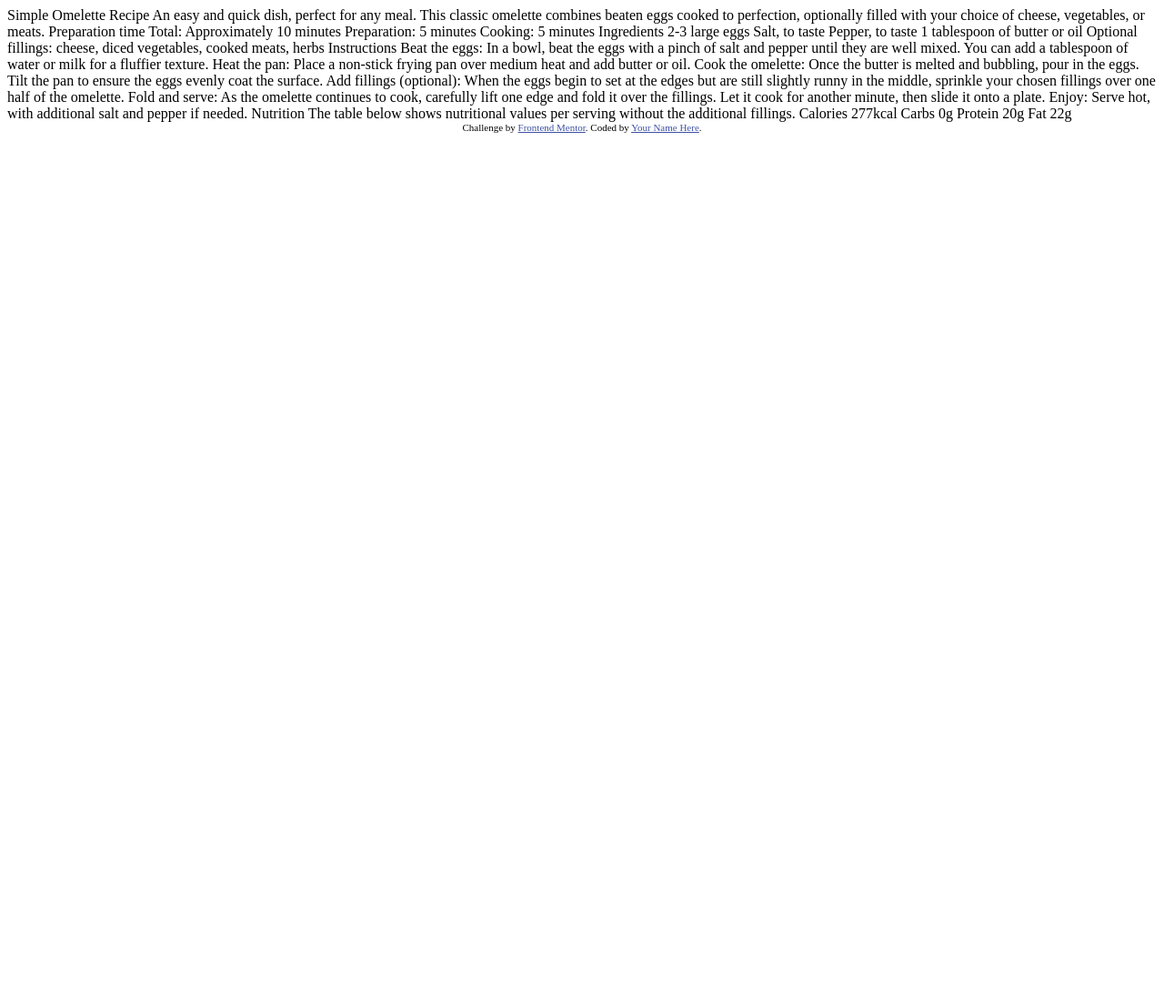
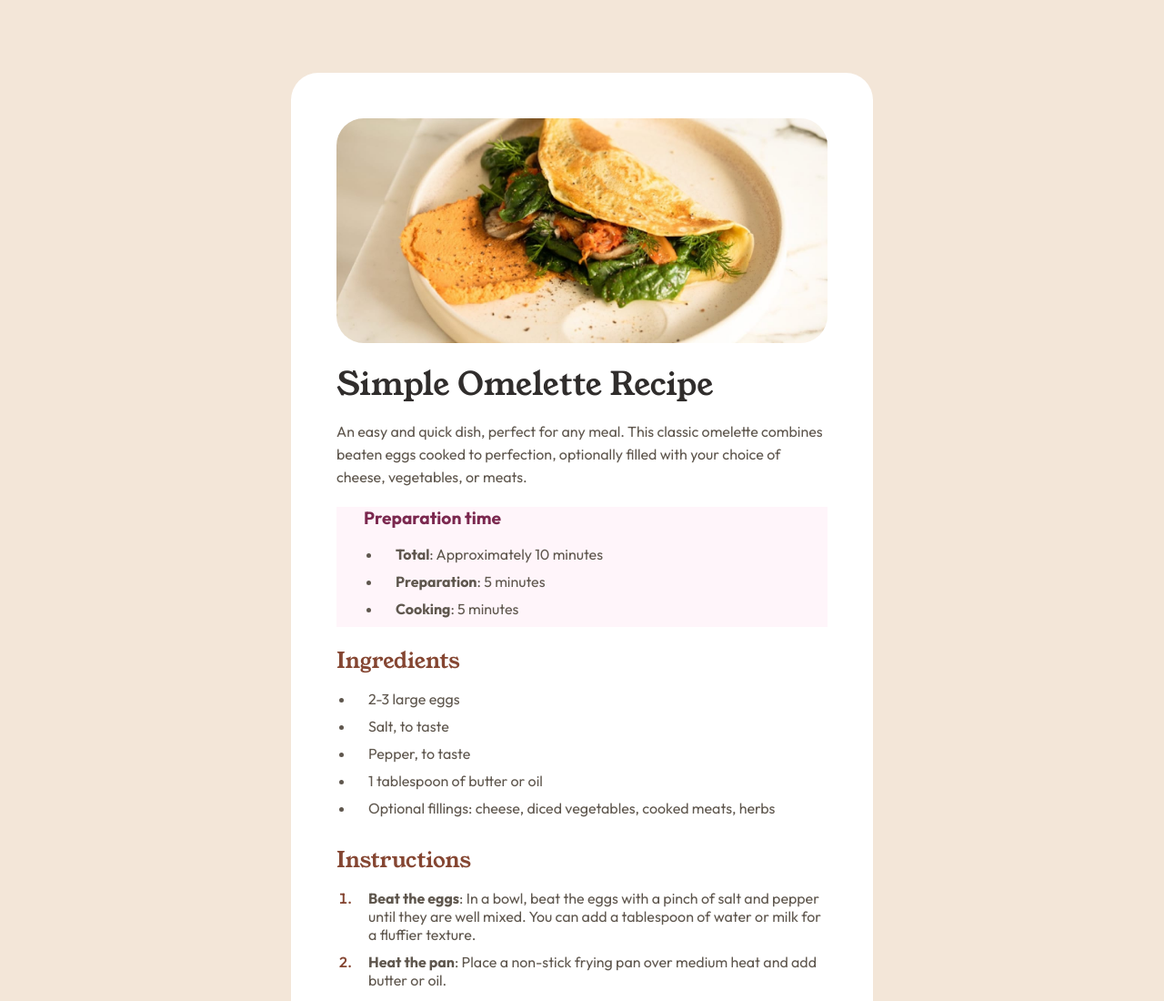
Before and after one commit to genishprakash/Frontend-mentor---Recipe-Page, a plain HTML site: page index.html in a window 1280 px wide. Shown: the top 1100 px of the page at 91% size. Before the commit the page ends 800 px from the top, so only its background shows below. Drawn offline with Linux system fonts and the light colour scheme.

Commit message:
Solved the design

```diff
--- a/index.html
+++ b/index.html
@@ -1,77 +1,95 @@
 <!DOCTYPE html>
 <html lang="en">
+
 <head>
   <meta charset="UTF-8">
-  <meta name="viewport" content="width=device-width, initial-scale=1.0"> <!-- displays site properly based on user's device -->
-
+  <meta name="viewport" content="width=device-width, initial-scale=1.0">
+  <!-- displays site properly based on user's device -->
+  <link rel="stylesheet" href="./styles.css">
   <link rel="icon" type="image/png" sizes="32x32" href="./assets/images/favicon-32x32.png">
 
   <title>Frontend Mentor | Recipe page</title>
 
   <!-- Feel free to remove these styles or customise in your own stylesheet 👍 -->
-  <style>
-    .attribution { font-size: 11px; text-align: center; }
-    .attribution a { color: hsl(228, 45%, 44%); }
-  </style>
 </head>
+
 <body>
+  <img class="mobileprev" src="./assets/images/image-omelette.jpeg" alt="">
+  <div class="container">
 
-  Simple Omelette Recipe
+    <img src="./assets/images/image-omelette.jpeg" alt="">
 
-  An easy and quick dish, perfect for any meal. This classic omelette combines beaten eggs cooked
-  to perfection, optionally filled with your choice of cheese, vegetables, or meats.
+    <div>
+      <h1>Simple Omelette Recipe</h1>
+      <p>An easy and quick dish, perfect for any meal. This classic omelette combines beaten eggs cooked
+        to perfection, optionally filled with your choice of cheese, vegetables, or meats.</p>
+    </div>
+    <div class="preparation">
+      <h3> Preparation time</h2>
+        <ul>
+          <li><strong>Total</strong>: Approximately 10 minutes</li>
+          <li><strong>Preparation</strong>: 5 minutes</li>
+          <li><strong>Cooking</strong>: 5 minutes</li>
+        </ul>
+    </div>
+    <div>
+      <h2>Ingredients</h2>
+      <ul>
+        <li>2-3 large eggs</li>
+        <li>Salt, to taste</li>
+        <li> Pepper, to taste</li>
+        <li>1 tablespoon of butter or oil</li>
+        <li>Optional fillings: cheese, diced vegetables, cooked meats, herbs</li>
+      </ul>
+    </div>
+    <div>
+      <h2>Instructions</h2>
+      <ol>
+        <li><strong>Beat the eggs</strong>: In a bowl, beat the eggs with a pinch of salt and pepper until they are well mixed.
+          You can add a tablespoon of water or milk for a fluffier texture.</li>
+        <li> <strong>Heat the pan</strong>: Place a non-stick frying pan over medium heat and add butter or oil.</li>
+        <li><strong>Cook the omelette</strong>: Once the butter is melted and bubbling, pour in the eggs. Tilt the pan to ensure
+          the eggs evenly coat the surface.</li>
+        <li><strong> Add fillings (optional)</strong>: When the eggs begin to set at the edges but are still slightly runny in the
+          middle, sprinkle your chosen fillings over one half of the omelette.</li>
+        <li><strong>Fold and serve</strong>: As the omelette continues to cook, carefully lift one edge and fold it over the
+          fillings. Let it cook for another minute, then slide it onto a plate.</li>
+        <li><strong>Enjoy</strong>: Serve hot, with additional salt and pepper if needed.</li>
+      </ol>
+    </div>
+    <div>
+      <h2>Nutrition</h2>
+      <p class="para">  The table below shows nutritional values per serving without the additional fillings.</p>
+      <table cellpadding="10">
+        <tr>
+          <td>Calories</td>
+          <td class="values">277kcal</td>
+        </tr>
+        <tr>
+          <td>Carbs</td>
+          <td class="values">0g</td>
+        </tr>
+        <tr>
+          <td>Protein</td>
+          <td class="values">20g</td>
+        </tr>
+        <tr>
+          <td>Fat</td>
+          <td class="values">22g</td>
+        </tr>
+      </table>
+    </div>
 
-  Preparation time
+  </div>
 
-  Total: Approximately 10 minutes
-  Preparation: 5 minutes
-  Cooking: 5 minutes
 
-  Ingredients
 
-  2-3 large eggs
-  Salt, to taste
-  Pepper, to taste
-  1 tablespoon of butter or oil
-  Optional fillings: cheese, diced vegetables, cooked meats, herbs
 
-  Instructions
 
-  Beat the eggs: In a bowl, beat the eggs with a pinch of salt and pepper until they are well mixed.
-  You can add a tablespoon of water or milk for a fluffier texture.
 
-  Heat the pan: Place a non-stick frying pan over medium heat and add butter or oil.
 
-  Cook the omelette: Once the butter is melted and bubbling, pour in the eggs. Tilt the pan to ensure
-  the eggs evenly coat the surface.
 
-  Add fillings (optional): When the eggs begin to set at the edges but are still slightly runny in the
-  middle, sprinkle your chosen fillings over one half of the omelette.
 
-  Fold and serve: As the omelette continues to cook, carefully lift one edge and fold it over the
-  fillings. Let it cook for another minute, then slide it onto a plate.
+</body>
 
-  Enjoy: Serve hot, with additional salt and pepper if needed.
-
-  Nutrition
-
-  The table below shows nutritional values per serving without the additional fillings.
-
-  Calories
-  277kcal
-
-  Carbs
-  0g
-
-  Protein
-  20g
-
-  Fat
-  22g
-
-  <div class="attribution">
-    Challenge by <a href="https://www.frontendmentor.io?ref=challenge" target="_blank">Frontend Mentor</a>.
-    Coded by <a href="#">Your Name Here</a>.
-  </div>
-</body>
 </html>
--- a/styles.css
+++ b/styles.css
@@ -0,0 +1,145 @@
+@font-face {
+    font-family: "Outfit";
+    src: url("../assets/fonts/outfit/Outfit-VariableFont_wght.ttf");
+  }
+
+  @font-face {
+    font-family: "Young-serif";
+    src: url("../assets/fonts/young-serif/YoungSerif-Regular.ttf");
+    font-weight: 400;
+
+  }
+:root {
+    --nutmeg: hsl(14, 45%, 36%);
+    --dark-raspberry: hsl(332, 51%, 32%);
+    --neutral-White: hsl(0, 0%, 100%);
+    --rose-white: hsl(330, 100%, 98%);
+    --eggshell: hsl(30, 54%, 90%);
+    --light-grey: hsl(30, 18%, 87%);
+    --wenge-brown: hsl(30, 10%, 34%);
+    --dark-charcoal: hsl(24, 5%, 18%);
+}
+
+* {
+    margin: 0;
+    box-sizing: border-box;
+}
+.mobileprev{
+    display: none;
+}
+
+body {
+    background: var(--eggshell);
+    font-size: 1rem;
+    display: flex;
+    align-items: center;
+    justify-content: center;
+    flex-direction: column;
+    margin: 10vh;
+}
+
+.container {
+
+    max-width: 80vh;
+    background: var(--neutral-White);
+    padding: 50px;
+    border-radius: 30px;
+    display: flex;
+    flex-direction: column;
+    gap: 20px;
+
+
+}
+.preparation{
+    background-color: var(--rose-white);
+    padding: 0 30px;
+}
+.preparation h3{
+    font-family: Outfit;
+    margin-bottom: 18px;
+    font-size: 1.2rem;
+    color: var(--dark-raspberry);
+    font-weight: 700;
+}
+
+h1,h2,h3 {
+  font-family: Young-serif;
+  color: var(--nutmeg);
+  margin-bottom: 15px;
+
+  font-weight: 550;
+
+}
+
+ul li{
+    padding-left: 15px;
+    margin-bottom: 10px;
+    font-family: Outfit;
+    color: var(--wenge-brown);
+}
+ol,ul{
+    margin-left: -20px;
+}
+
+.values{
+    color: var(--nutmeg);
+    font-weight: 550;
+}
+ol li{
+    padding-left: 15px;
+    font-family: Outfit;
+    color: var(--wenge-brown);
+    margin-bottom: 10px;
+}
+
+h1 {
+    color: var(--dark-charcoal);
+    font-size: 2.2rem;
+    margin-bottom: 15px;
+}
+
+p {
+    color: var(--wenge-brown);
+    font-family: Outfit;
+    line-height: 25px;
+  }
+img {
+    max-height: 300px;
+    width: 100%;
+    object-fit: cover;
+    border-radius: 30px;
+}
+
+ol li::marker{
+    color: var(--nutmeg);
+    font-weight: 550;
+}
+.para{
+    margin-bottom: 15px;;
+}
+td{
+    padding-left: 33px;
+}
+tr:nth-child(-n + 3) {
+    border-bottom: 1px solid var(--light-grey);
+}
+table{
+    font-family: Outfit;
+    width:100%;
+    color: var(--wenge-brown);
+    border-collapse: collapse;
+}
+@media (max-width: 668px) {
+
+    body{
+        margin:0 !important;
+    }
+    img{
+        border-radius: 0px;
+        width:100%;
+        display: none;
+    }
+    .mobileprev{
+        display: block;
+    }
+}
```
Also changed, not shown: 2 other files.
